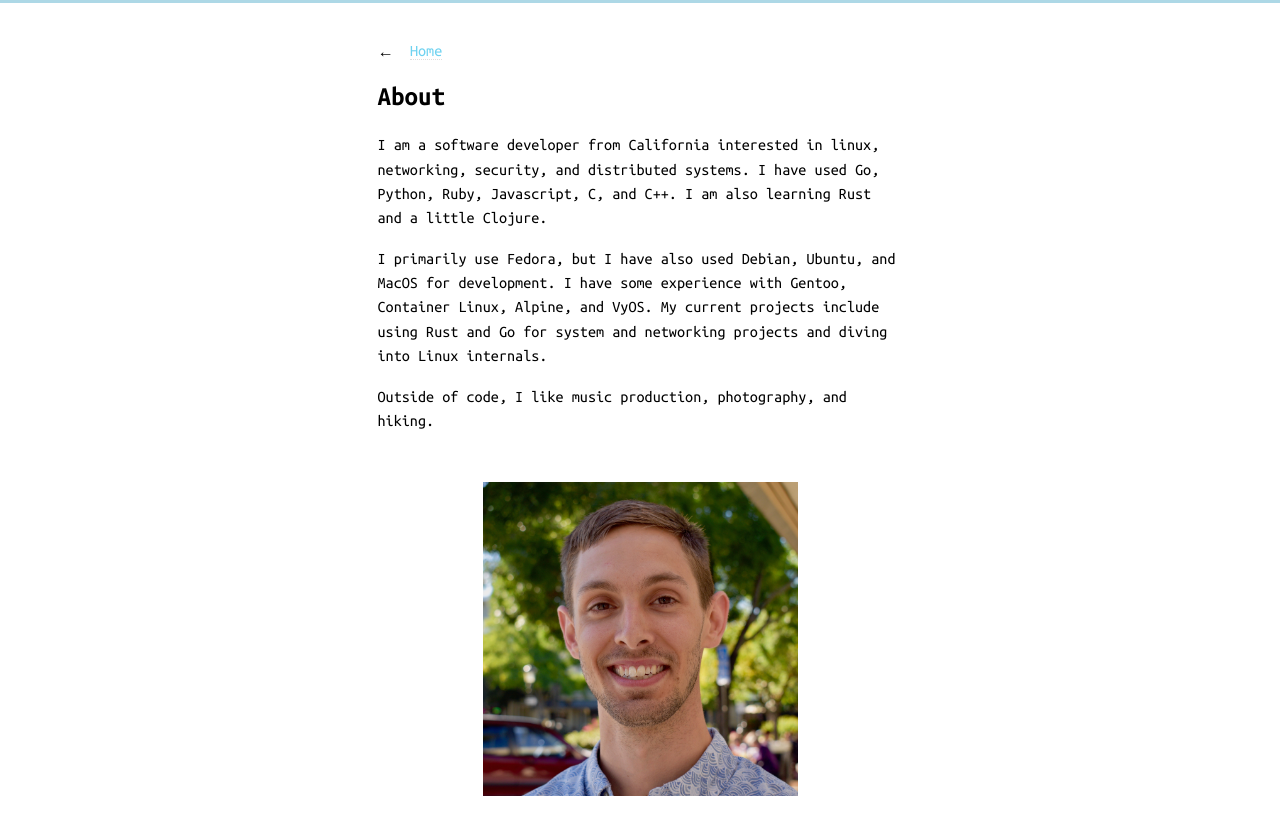
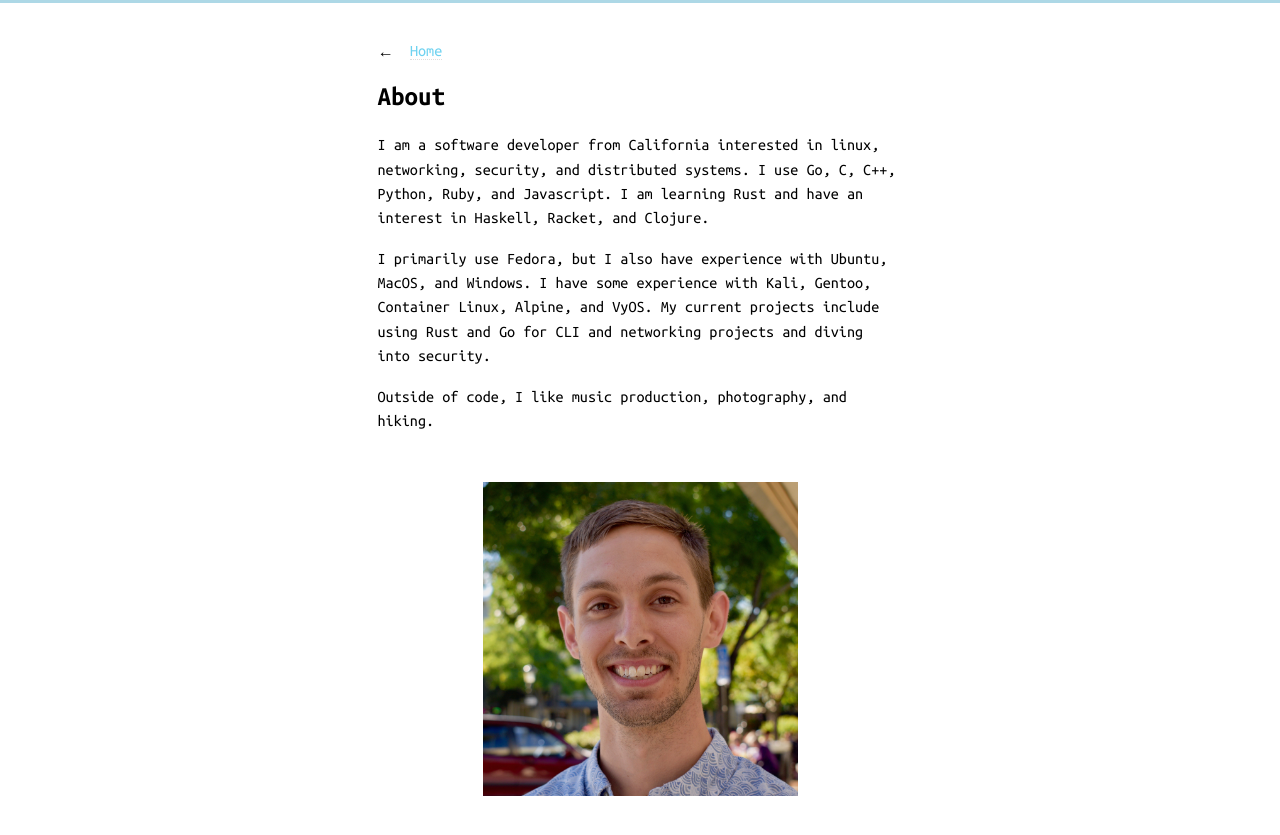
Before and after one commit to nijaru/nijaru.github.io, a Jekyll site: the page built from about.md, in a window 1280 px wide. Shown: the top 835 px of the page. Built offline with Jekyll 4.4.1, drawn with Linux system fonts in a browser that asks for light colours.

Commit message:
Update about.md

```diff
--- a/about.md
+++ b/about.md
@@ -3,9 +3,9 @@ layout: post
 title: About
 ---
 
-I am a software developer from California interested in linux, networking, security, and distributed systems. I have used Go, Python, Ruby, Javascript, C, and C++. I am also learning Rust and a little Clojure.
+I am a software developer from California interested in linux, networking, security, and distributed systems. I use Go, C, C++, Python, Ruby, and Javascript. I am learning Rust and have an interest in Haskell, Racket, and Clojure.
 
-I primarily use Fedora, but I have also used Debian, Ubuntu, and MacOS for development. I have some experience with Gentoo, Container Linux, Alpine, and VyOS. My current projects include using Rust and Go for system and networking projects and diving into Linux internals.
+I primarily use Fedora, but I also have experience with Ubuntu, MacOS, and Windows. I have some experience with Kali, Gentoo, Container Linux, Alpine, and VyOS. My current projects include using Rust and Go for CLI and networking projects and diving into security.
 
 Outside of code, I like music production, photography, and hiking.
 
```
